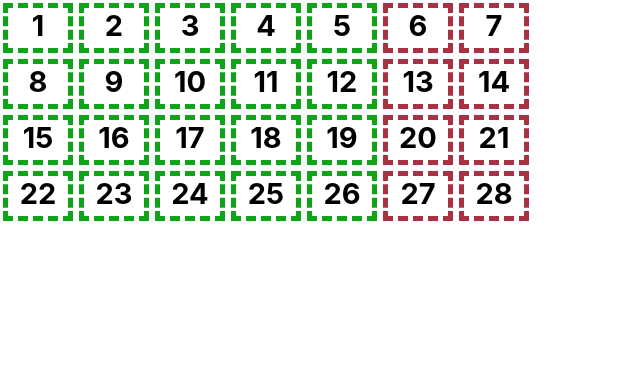
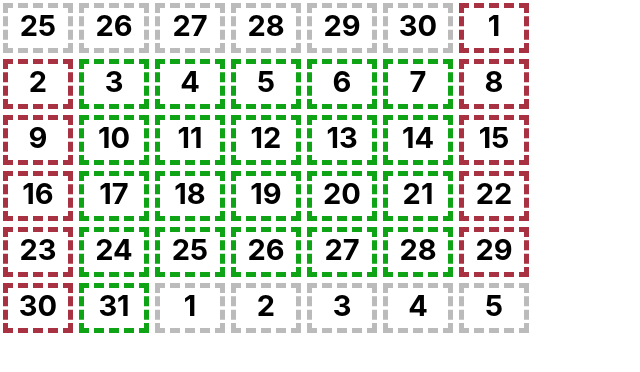
Before and after one commit to maxim-kocheganov/calender, a React (Create React App) app: page / in a window 1280 px wide. Shown: the top 372 px of the page, without its empty margins (0-640 px from the left). Built offline with nearby package versions, Linux system fonts and the light colour scheme.

Commit message:
American-style calender added

```diff
--- a/src/App.js
+++ b/src/App.js
@@ -2,29 +2,78 @@ import React, { Component} from 'react'
 import './App.css';
 import DayBlock  from './blocks/dayBlock'
 import WeekBlock  from './blocks/weekBlock';
-/*
- state = {
-    day : [ {day_id:1, day:1, mounth:1, year:1}],
-    week : [{week_id: 1}],
-    mount : [{mount_id:1,mounth:1, year:1}],
-    year : [{year_id:1, year:1}],
-    current : {day:1, mount: 1, year: 1}
+
+class App extends Component {
+  state = {currMounth:[],months:[]}
+
+  // Return true is year is leap
+  returnLeapYear = (year) =>
+    {
+      let leapYear = false;
+      if ((year % 400) === 0)
+      {
+        leapYear = true;
+      }
+      else if ((year % 100) === 0)
+      {
+        leapYear = true;
+      }
+      else if ((year % 4) === 0)
+      {
+        leapYear = true;
+      }
+      return leapYear
   }
-*/
-/**
-currMounth:[
-    {dayOfWeek:}
-    {day:1, working:true},
-    {day:2, working:true},
-    {day:3, working:true}],
-          currMounthType: {name:"Juan"}
- */
-class App extends Component {
-  state = {currMounth:[]}
+  // Return number of week day
+  weekday = (year, month, day) =>
+    {
+      if (month < 3)
+      {
+        year -= 1;
+        month += 10;
+      }
+      else
+        month -= 2
+      return ((day + parseInt(31 * month / 12) + year + parseInt(year / 4) - parseInt(year / 100) + parseInt(year / 400)) % 7)
+  }
+  // Return day count in given month
+  returnMonthCount = (isLeap, month) =>
+    {
+      let monthAtArray = month - 1;
+      const lookUpMonthTable = [31,28,31,
+                     30,31,30,
+                     31,31,30,
+                    31,30,31];
+      if (isLeap === true && month === 2)
+        return 29
+      else
+        return lookUpMonthTable[monthAtArray]
+
+  }
+
+  // Construct calender and return
+  constructMonthes(yearStart, yearEnd)
+  {
+    let res = []
+    for(let yearCur = yearStart; yearCur <= yearEnd; yearCur++)
+    {
+      for(let monthCur = 1; monthCur <= 12; monthCur++)
+      {
+        let daysCount = this.returnMonthCount(this.returnLeapYear(yearCur),monthCur)
+        res.push({year:yearCur, month:monthCur,days:daysCount})
+      }
+    }
+    return res;
+  }
+
   constructor(props) {
     super(props)
+    this.state.months = this.constructMonthes(2021,2023)
+    /*
+    this.calender();
     let mounth = [];
     let day = 1;
+    let year = 2022;
     // j - week number
     for(let j = 1; j <= 4; j++)
     {
@@ -41,26 +90,162 @@ class App extends Component {
       mounth.push(week)
     }
     this.state.currMounth = mounth;
+    */
+
   }
-  constructMounth (days)
+
+  // Return json of the month
+  // Format: {month:month, day:dayCurr, weekday:weekday}
+  generateJsonOfMounth(monthGiven,yearGiven)
   {
-    let content = [];
-    days.forEach((week) => {
-      let weekElem = [];
-      week.forEach((day) => {
-        weekElem.push(<DayBlock dayOff={day.dayOff}> {day.day} </DayBlock>)
-      })
-      content.push(<WeekBlock> {weekElem} </WeekBlock>)
+    // year table - ordered by month and year
+    // {year, month, days (28-31)}
+    let yearTable = []
+    this.state.months.forEach(element => {
+        if (element.year === yearGiven)
+          yearTable.push(element)
+        if (element.year === (yearGiven - 1) && element.month === 12)
+          yearTable.push(element)
+        if (element.year === (yearGiven + 1) && element.month === 1)
+          yearTable.push(element)
+    });
+    // console.log(yearTable)
+    // [0] - prev year last month
+    // [1-12] - curr year mounthes
+    // [13] - next year first mont
+    if (yearTable.length !== 14)
+      throw 'YearTable out of bounds'
+    let daysCountInPrevMonth = yearTable[monthGiven - 1].days;
+    let daysCountInThisMonth = yearTable[monthGiven].days;
+    let dayCountInNextMounth = yearTable[monthGiven + 1].days;
+    /*
+    console.log('daysCountInPrevMonth', daysCountInPrevMonth)
+    console.log('daysCountInThisMonth', daysCountInThisMonth)
+    console.log('dayCountInNextMounth', dayCountInNextMounth)
+    */
+    let res = [];
+    let weekday = 0;
+    let month = 0;
+    for (let day_i = -7; day_i < 31 + 7; day_i++)
+    {
+      let dayCurr = day_i;
+      // Generate prev, curr, next week numbers
+      if (dayCurr <= 0)
+      {
+        dayCurr += daysCountInPrevMonth
+        weekday = this.weekday(yearGiven,monthGiven - 1,dayCurr)
+        month = monthGiven - 1
+      }
+      else if (dayCurr >= 1 && dayCurr <= daysCountInThisMonth)
+      {
+        weekday = this.weekday(yearGiven,monthGiven,dayCurr)
+        month = monthGiven
+      }
+      else if (dayCurr > daysCountInThisMonth)
+      {
+        dayCurr = dayCurr - daysCountInThisMonth
+        weekday = this.weekday(yearGiven,monthGiven + 1,dayCurr)
+        month = monthGiven + 1
+      }
+      res.push({month:month, day:dayCurr, weekday:weekday})
+      //console.log('monthGiven',month,'dayCurr',dayCurr,'weekday',weekday)
+    }
+
+    return res
+  }
+  // Filter out the unseen days of the month calender
+  // It takes json with surplus days (usually +- 7 days on endge)
+  filterJsonOfMounth(jsonMonth, month)
+  {
+    let resFiltred = [] // Filter out unseenable days
+    let skipp = false;
+    jsonMonth.forEach( (elem, index, arr) => {
+      if (skipp == false)
+      {
+        let prevMonth = month - 1;
+        if (prevMonth === 0)
+          prevMonth = 12
+        let nextMonth = month + 1;
+        if (nextMonth === 13)
+          nextMonth = 1
+        if (elem.month === prevMonth) // add prev month days
+        {
+          let nextElem = index;
+          if (index + 1 < arr.length)
+            nextElem = arr[index + 1]
+          if (nextElem.month === month)
+          {
+            for(let indexLocal = index - elem.weekday; indexLocal <= index; indexLocal++)
+            {
+              resFiltred.push(arr[indexLocal])
+            }
+          }
+        }
+        else if (elem.month === month) // add current month items
+        {
+          resFiltred.push(elem)
+        }
+        else if (elem.month === nextMonth) // add next days items
+        {
+          for(let day = index; day < 7 - elem.weekday + index; day++)
+          {
+            resFiltred.push(arr[day])
+            skipp = true
+          }
+        }
+      }
+    } )
+    return resFiltred
+  }
+  // Paint day off & shift weekday (so week starts from monday)
+  paintJsonMonth(jsonMonth, month)
+  {
+    let res = []
+    jsonMonth.forEach( (elem) => {
+      let dayOff = false
+      if ((elem.weekday === 6) || (elem.weekday === 0))
+      {
+        dayOff = true
+      }
+      let currentMonth = false;
+      if (elem.month === month)
+        currentMonth = true
+      let alterWeekday = 0
+      alterWeekday = (elem.weekday + 6) % 7
+      //res.push({ ...elem, currentMonth: currentMonth, dayOff:dayOff})
+      res.push({ ...elem, currentMonth: currentMonth, dayOff:dayOff, alterWeekday:alterWeekday})
     })
+    //console.log(res)
+    return res
+  }
+  // Construct given month HTML
+  constructHTMLMounth (monthGiven, yearGiven)
+  {
+    let content = []
+    let jsonMonth = this.filterJsonOfMounth(
+      this.generateJsonOfMounth(monthGiven, yearGiven),
+      monthGiven)
+    jsonMonth = this.paintJsonMonth(jsonMonth, monthGiven)
+    jsonMonth.forEach( (elem, index, arr) => {
+      let localContent = []
+      if (elem.weekday === 0)
+      {
+        for(let dayOfWeek = 0; dayOfWeek < 7; dayOfWeek++)
+        {
+          let weekdayElem = arr[index + dayOfWeek];
+          localContent.push(<DayBlock key={Math.random()} currentMonth={weekdayElem.currentMonth} dayOff={weekdayElem.dayOff}>{weekdayElem.day}</DayBlock>)
+        }
+      }
+      content.push(<WeekBlock key={Math.random()}>{localContent}</WeekBlock>)
+    } )
     return content
   }
 
   render()
   {
-    let days = this.state.currMounth;
     return (
       <div className="App">
-        {this.constructMounth(days)}
+        {this.constructHTMLMounth(10,2022)}
       </div>
     );
   }
--- a/src/blocks/dayBlock.css
+++ b/src/blocks/dayBlock.css
@@ -10,6 +10,10 @@
 {
     border: 5px dashed #a83242;
 }
+.dayBlock.notCurrentMonth
+{
+    border: 5px dashed #bbbbbb;
+}
 .day
 {
     font-size: 29px;
--- a/src/blocks/dayBlock.js
+++ b/src/blocks/dayBlock.js
@@ -3,8 +3,10 @@ import './dayBlock.css'
 function DayBlock(props)
 {
     let classes = ['dayBlock']
-    if (props.dayOff == true)
+    if (props.dayOff === true)
         classes.push('dayOff')
+    if (props.currentMonth === false)
+        classes.push('notCurrentMonth')
     return  <div className={classes.join(" ")}>
                 <h1 className='day'>{props.children}</h1>
             </div>
```
